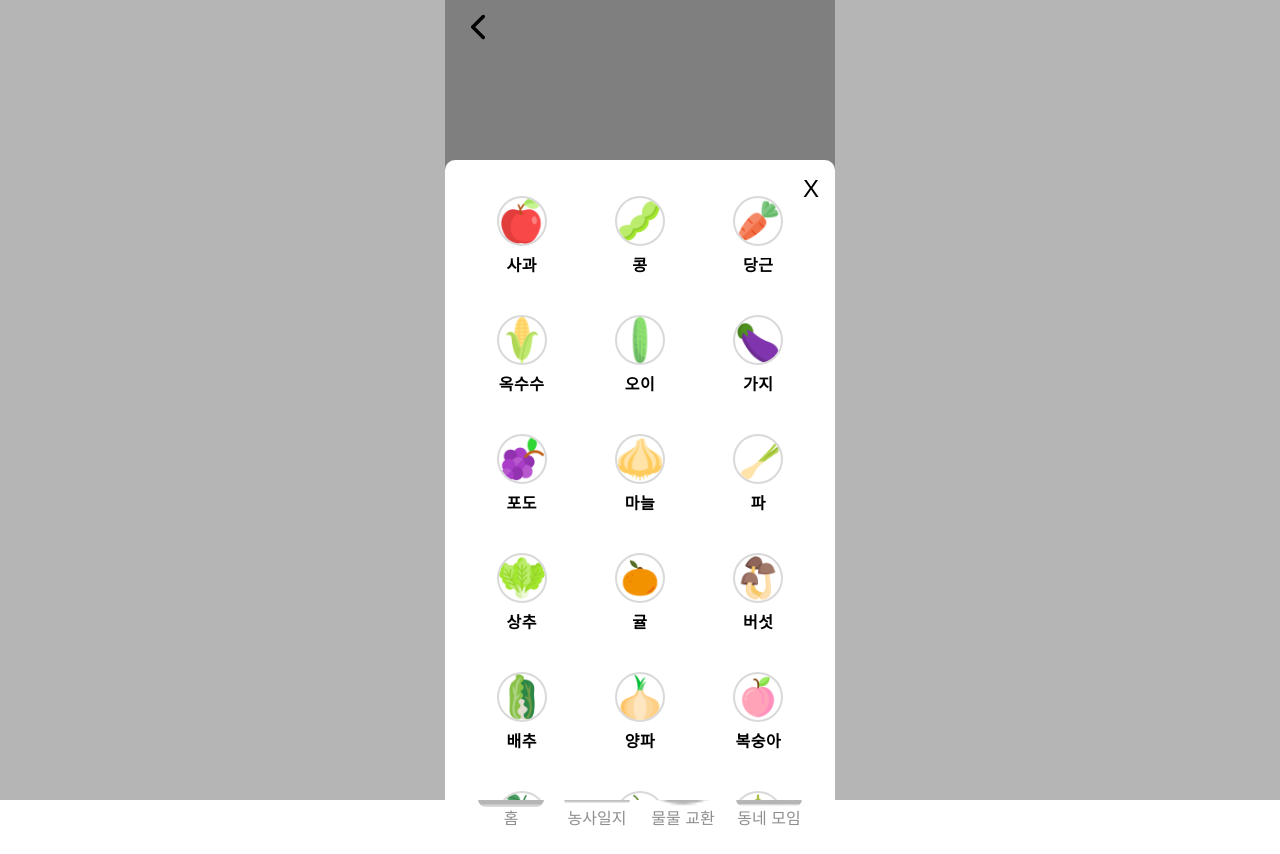
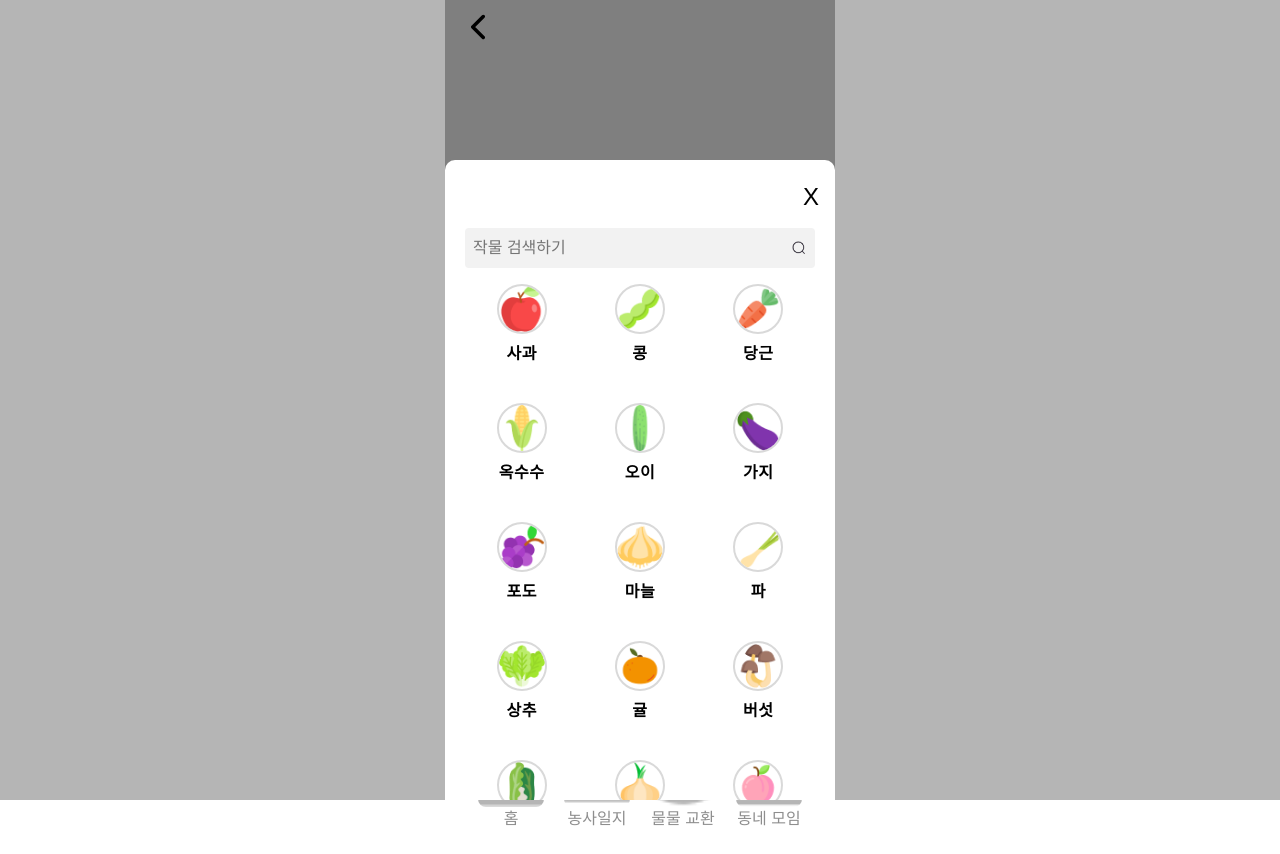
Before and after one commit to minyeong981/-Bartter-, a React (Vite) app in the folder frontend/: page /diary/myCrops in a window 1280 px wide. Both pictures are taken after a click on the button "+ 등록하기". After the commit the page ends 831 px from the top, so only its background shows below. Built offline with nearby package versions, Linux system fonts and the light colour scheme.

Commit message:
Feat: 검색 기능 추가, 버튼 컴포넌트 중 Floating 수정

```diff
--- a/frontend/src/components/Crop/CropModal.module.scss
+++ b/frontend/src/components/Crop/CropModal.module.scss
@@ -26,6 +26,7 @@
 
   .closeButton {
     background: none;
+    margin-top: 0.5rem;
     border: none;
     font-size: 1.5rem;
     cursor: pointer;
--- a/frontend/src/components/Crop/CropModal.tsx
+++ b/frontend/src/components/Crop/CropModal.tsx
@@ -1,7 +1,11 @@
+import { useState } from 'react';
+
 import LinkButton from '@/components/Buttons/LinkButton'
 
+import Search from '../Search/Search';
 import Crop from './Crop';
 import styles from './CropModal.module.scss';
+
 
 interface CropProps {
   cropImageSrc: string;
@@ -14,9 +18,12 @@ interface ModalProps {
   crops: CropProps[];
   onCropSelect: (index: number) => void;
   selectedCrop: number | null;
+  showSearchBar?: boolean;
 }
 
-export default function CropModal({ show, onClose, crops, onCropSelect, selectedCrop }: ModalProps) {
+export default function CropModal({ show, onClose, crops, onCropSelect, selectedCrop, showSearchBar = false }: ModalProps) {
+  const [searchTerm, setSearchTerm] = useState('');
+
   if (!show) {
     return null;
   }
@@ -25,12 +32,19 @@ export default function CropModal({ show, onClose, crops, onCropSelect, selected
     onCropSelect(index);
   };
 
+  const filteredCrops = crops.filter(crop =>
+    crop.cropNameSrc.toLowerCase().includes(searchTerm.toLowerCase())
+  );
+
   return (
     <div className={styles.modalBackdrop}>
       <div className={styles.modalContent}>
         <button className={styles.closeButton} onClick={onClose}>X</button>
+        {showSearchBar && (
+          <Search onSearch={setSearchTerm} />
+        )}
         <div className={styles.cropList}>
-          {crops.map((crop, index) => (
+        {filteredCrops.map((crop, index) => (
             <div
               key={index}
               className={`${styles.cropItem} ${selectedCrop === index ? styles.selected : ''}`}
--- /dev/null
+++ b/frontend/src/components/Search/Search.module.scss
@@ -0,0 +1,33 @@
+@use '@/styles/constants/colors.scss' as colors;
+@use '@/styles/constants/typographies.scss' as typo;
+
+.searchBar {
+  position: relative;
+  display: flex;
+  align-items: center;
+  margin-top: 3rem;
+
+  input {
+    width: 100%;
+    padding: 0.5rem 2rem 0.5rem 0.5rem;
+    border: none;
+    background-color: colors.$gray1;
+    border-radius: 4px;
+  }
+
+  .clearButton {
+    position: absolute;
+    right: 0.5rem;
+    background: none;
+    border: none;
+    cursor: pointer;
+    padding: 0;
+    display: flex;
+    align-items: center;
+
+    img {
+      width: 16px;
+      height: 16px;
+    }
+  }
+}
--- /dev/null
+++ b/frontend/src/components/Search/Search.tsx
@@ -0,0 +1,38 @@
+import { useState } from 'react';
+
+import searchIcon from '@/assets/image/searchIcon.png'
+import xIcon from '@/assets/image/xIcon.png'
+
+import styles from './Search.module.scss';
+
+interface SearchProps {
+  onSearch: (term: string) => void;
+}
+
+export default function Search({ onSearch }: SearchProps) {
+  const [searchTerm, setSearchTerm] = useState('');
+
+  const handleChange = (e: React.ChangeEvent<HTMLInputElement>) => {
+    setSearchTerm(e.target.value);
+    onSearch(e.target.value);
+  };
+
+  const handleClear = () => {
+    setSearchTerm('');
+    onSearch('');
+  };
+
+  return (
+    <div className={styles.searchBar}>
+      <input
+        type="text"
+        placeholder="작물 검색하기"
+        value={searchTerm}
+        onChange={handleChange}
+      />
+      <button className={styles.clearButton} onClick={handleClear}>
+      <img src={searchTerm ? xIcon : searchIcon} alt="Clear/Search" />
+      </button>
+    </div>
+  );
+}
--- a/frontend/src/routes/_layout/diary/index.tsx
+++ b/frontend/src/routes/_layout/diary/index.tsx
@@ -1,7 +1,7 @@
 import './diary.scss';
 
 import { createFileRoute } from '@tanstack/react-router';
-import React, { useState } from 'react';
+import { useState } from 'react';
 
 import TwoButton from '../../../components/TwoButton/TwoButton'
 import Calendar from './calendar';
--- a/frontend/src/routes/_layout/diary/myCrops.module.scss
+++ b/frontend/src/routes/_layout/diary/myCrops.module.scss
@@ -1,28 +1,49 @@
 .container {
-  display: flex;
-  align-items: flex-start;
-  justify-content: center;
-  height: 100vh;
-  padding-top: 20vh;
+  position: relative;
+  padding-bottom: 5rem; // 버튼 공간 확보를 위해 추가
 }
 
-.no-crops {
-  position: relative;
-  width: 100%;
-  max-width: 1200px;
-  overflow: visible;
-  text-align: center;
+.noCrops {
+  display: flex;
+  flex-direction: column;
+  align-items: center;
+  padding-top: 7rem;
+
+  img {
+    width: 15rem;
+    height: auto;
+  }
+
 }
 
-.no-crops img {
-  width: 100%;
-  max-width: 800px;
-  height: auto;
+.cropList {
+  display: flex;
+  flex-wrap: wrap;
+  justify-content: center;
 }
 
-.no-crops button {
-  position: absolute;
-  right: 10px;
-  bottom: 10px;
-  transform: translate(50%, 50%); /* 약간 걸치도록 조정 */
+.crop-item {
+  display: flex;
+  flex-direction: column;
+  align-items: center;
+  margin: 1rem;
 }
+
+.crop-image-thumbnail {
+  width: 50px;
+  height: 50px;
+}
+
+.floatingButton {
+  position: fixed;
+  right: 1rem;
+  bottom: 14rem;
+
+  button {
+    color: white;
+  }
+}
+
+.hidden {
+  display: none;
+}
--- a/frontend/src/routes/_layout/diary/myCrops.tsx
+++ b/frontend/src/routes/_layout/diary/myCrops.tsx
@@ -167,12 +167,6 @@ export default function MyCrops() {
         <div className={styles.noCrops}>
           <h3>아직 등록된 농작물이 없습니다.</h3>
           <img src={notCrop} alt="notCrop" />
-          <GeneralButton
-            buttonStyle={{ style: 'primary', size: 'small' }}
-            onClick={handleOpenModal}
-          >
-            + 등록하기
-          </GeneralButton>
         </div>
       ) : (
         <div>
@@ -191,7 +185,16 @@ export default function MyCrops() {
         crops={initialCrops}
         onCropSelect={handleCropSelect}
         selectedCrop={selectedCrop}
+        showSearchBar={true}
       />
+      <div className={styles.floatingButton}>
+        <GeneralButton
+          buttonStyle={{ style: 'floating', size:'small'}}
+          onClick={handleOpenModal}
+        >
+          + 등록하기
+        </GeneralButton>
+      </div>
     </div>
   );
 }
```
Also changed, not shown: frontend/src/components/Buttons/button.d.ts (+4 -3 lines), frontend/src/assets/image/searchIcon.png (added), frontend/src/assets/image/xIcon.png (added).
